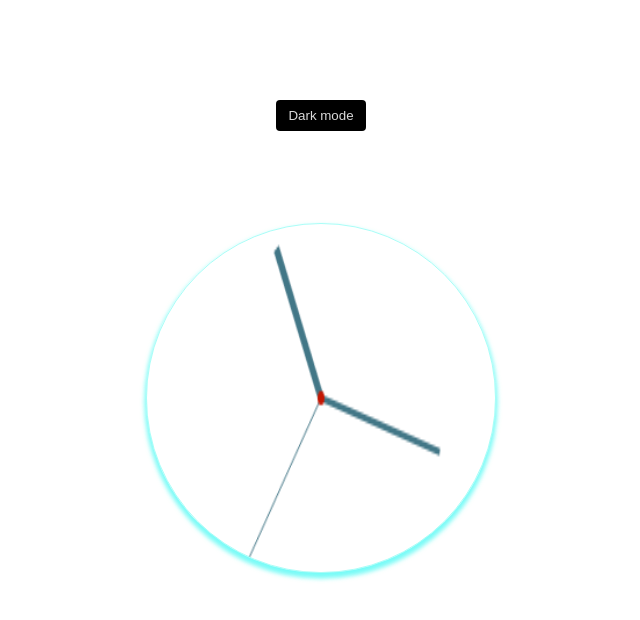
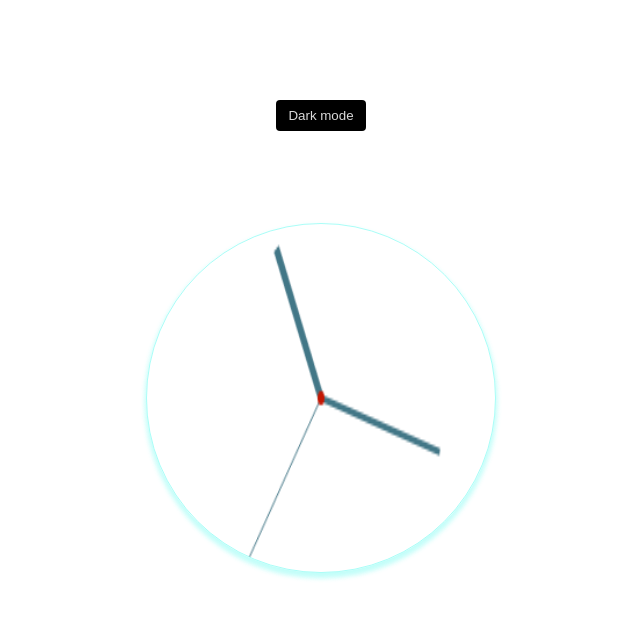
Before and after one commit to kapsarovL/Analog-Clock-Js, a plain HTML site: page index.html in a window 1280 px wide. Shown: the whole page, without its empty margins (319-959 px from the left). Drawn offline with Linux system fonts and the light colour scheme.

Commit message:
css shadow

```diff
--- a/css/styles.css
+++ b/css/styles.css
@@ -36,7 +36,7 @@ body {
   height: 350px;
   border-radius: 50%;
   border: 0.1rem solid rgba(93, 252, 239, 0.521);
-  box-shadow: 0 4px 4px 2px rgba(93, 252, 239, 0.521), 0 4px 4px 0 rgba(88, 249, 255, 0.664);
+  box-shadow: 0 4px 4px 2px rgba(93, 252, 239, 0.24), 0 4px 4px 0 rgba(88, 255, 241, 0.178);
 
 }
 
```
